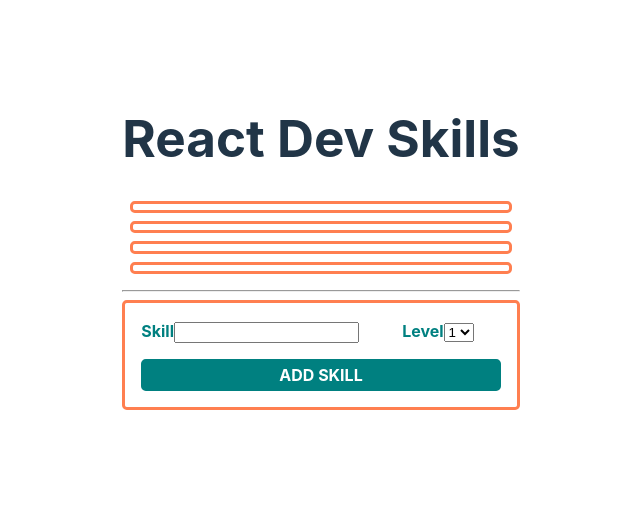
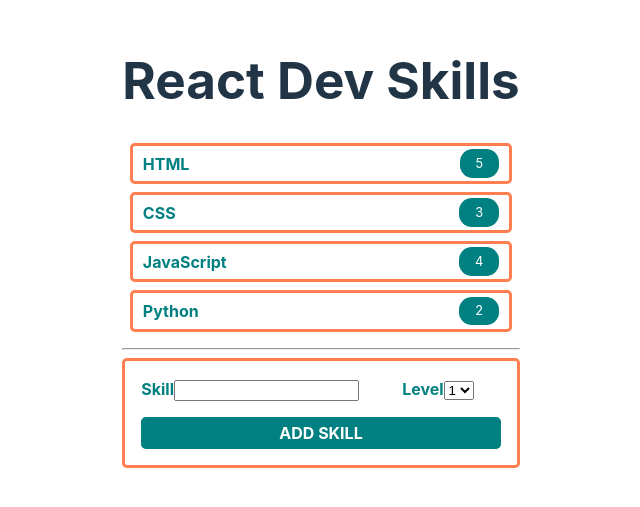
Before and after one commit to parsachow/react-dev-skills, a React (Vite) app: page / in a window 1280 px wide. Shown: the part 157-664 px from the top of the page, without its empty margins (319-959 px from the left). Built offline with nearby package versions, Linux system fonts and the light colour scheme.

Commit message:
lab 3 updates

```diff
--- a/src/App.jsx
+++ b/src/App.jsx
@@ -1,26 +1,29 @@
 import SkillList from './SkillList';
 import NewSkillForm from './NewSkillForm';
+import { useState } from "react";
 import './App.css'
 
 
-const skills = [
-  { name: "HTML", level: 5 },
-  { name: "CSS", level: 3 },
-  { name: "JavaScript", level: 4 },
-  { name: "Python", level: 2 },
-];
 
 
 
 export default function App() {
 
+  const[skills, setSkills] = useState([
+    { name: "HTML", level: 5 },
+    { name: "CSS", level: 3 },
+    { name: "JavaScript", level: 4 },
+    { name: "Python", level: 2 },
+  ]);
 
   return (
     <>
       <h1>React Dev Skills</h1>
-      <SkillList skills={skills}/>
+      <SkillList skills={skills} />
       <hr></hr>
       <NewSkillForm />
     </>
   )
+
+
 }
--- a/src/NewSkillForm.css
+++ b/src/NewSkillForm.css
@@ -14,6 +14,7 @@
 
   .NewSkillForm > input,
   .NewSkillForm > select {
+
     font-size: 1rem;
     font-weight: bold;
     color: teal;
--- a/src/NewSkillForm.jsx
+++ b/src/NewSkillForm.jsx
@@ -7,7 +7,9 @@ export default function NewSkillForm() {
             <label>Skill
                 <input></input>
             </label>
+
             <label>Level
+
                 <select>
                     <option value='1'>1</option>
                     <option value='2'>2</option>
@@ -15,7 +17,9 @@ export default function NewSkillForm() {
                     <option value='4'>4</option>
                     <option value='5'>5</option>
                 </select>
+
             </label>
+
             <button>ADD SKILL</button>
         </form>
     );
--- a/src/SkillList.jsx
+++ b/src/SkillList.jsx
@@ -2,12 +2,14 @@ import SkillListItem from "./SkillListItem";
 import "./SkillListItem.css"
 
 export default function SkillList({ skills }) {
+
+
     return (
         <ul className="SkillList">
-
-            {skills.map((sk, idx) =>
-            (<SkillListItem skill={sk} key={idx} />))}
+            {skills.map((skill) => (
+            <SkillListItem skill={skill} />
+            ))}
 
         </ul>
-    );
+    )
 }
--- a/src/SkillListItem.jsx
+++ b/src/SkillListItem.jsx
@@ -1,10 +1,11 @@
 import "./SkillListitem.css"
 
-export default function SkillListItem({ sk, index }) {
+export default function SkillListItem({ skill }) {
     return (
 
         <li className="SkillListItem">
-            {sk}
+            {skill.name}
+            <span className="level">{skill.level}</span>
         </li>
 
     )
```
